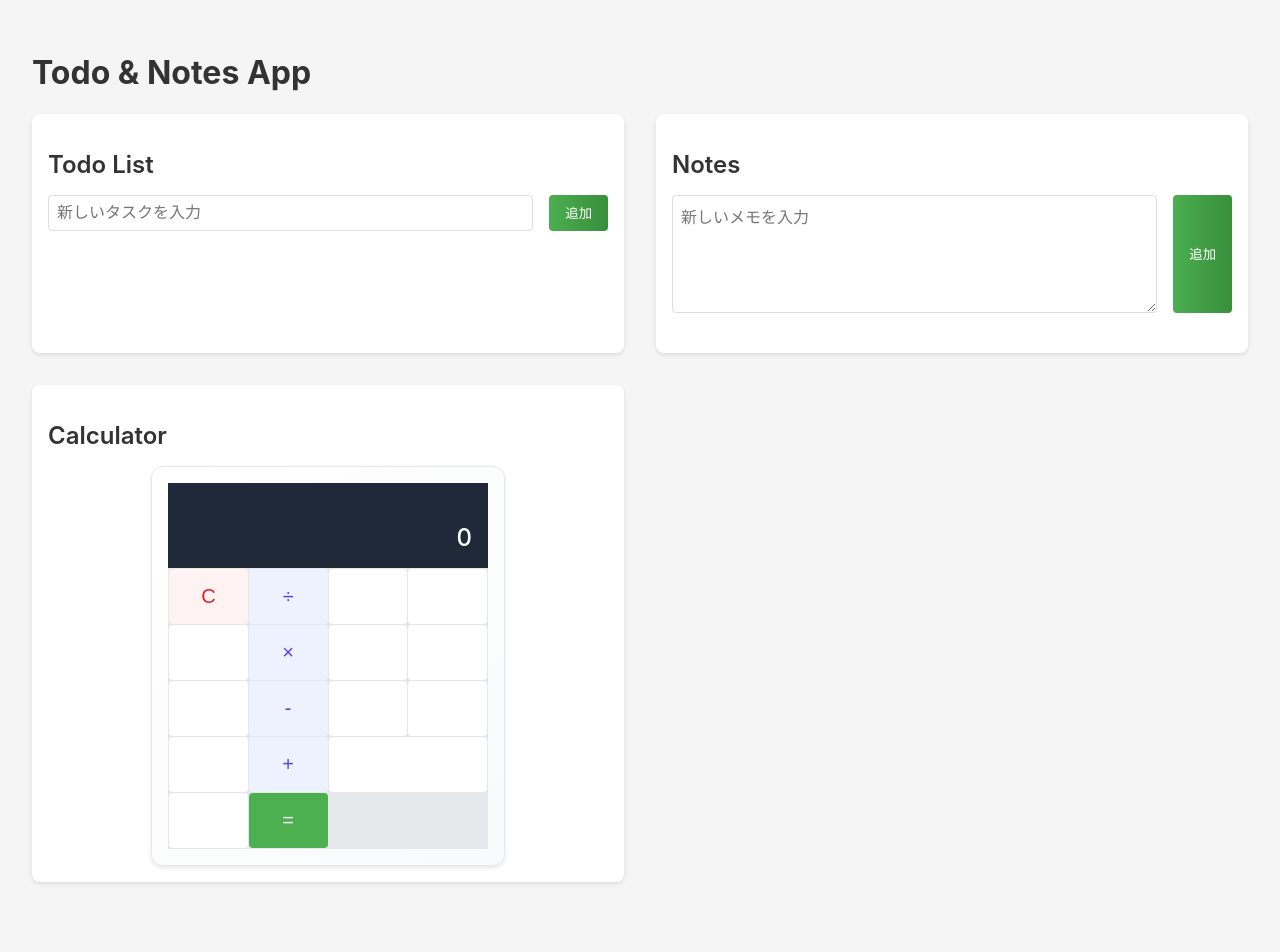
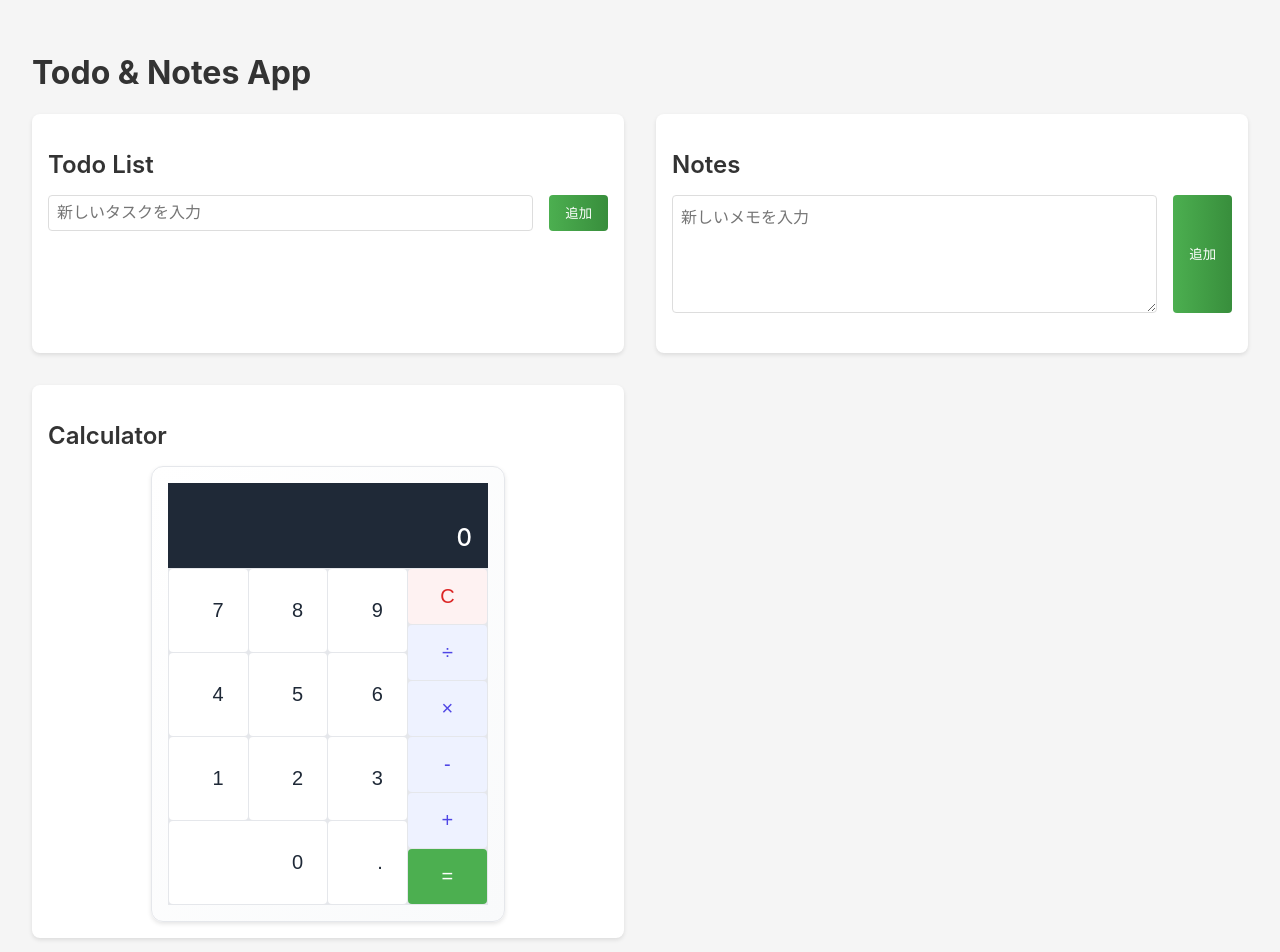
Before and after one commit to RyuhoW/TodoAndMemo, a React (Create React App) app: page / in a window 1280 px wide. Shown: the top 952 px of the page. Before the commit the page ends 914 px from the top, so only its background shows below. Built offline with nearby package versions, Linux system fonts and the light colour scheme.

Commit message:
style: reorganize calculator layout and update number colors

```diff
--- a/src/components/Calculator.tsx
+++ b/src/components/Calculator.tsx
@@ -53,23 +53,27 @@ const Calculator: React.FC = memo(() => {
         <div className="result">{display}</div>
       </div>
       <div className="calculator-buttons">
-        <button onClick={handleClear} className="button clear">C</button>
-        <button onClick={() => handleOperator('/')} className="button operator">÷</button>
+        <div className="number-pad">
           <button onClick={() => handleNumber('7')} className="button number">7</button>
           <button onClick={() => handleNumber('8')} className="button number">8</button>
           <button onClick={() => handleNumber('9')} className="button number">9</button>
-        <button onClick={() => handleOperator('*')} className="button operator">×</button>
           <button onClick={() => handleNumber('4')} className="button number">4</button>
           <button onClick={() => handleNumber('5')} className="button number">5</button>
           <button onClick={() => handleNumber('6')} className="button number">6</button>
-        <button onClick={() => handleOperator('-')} className="button operator">-</button>
           <button onClick={() => handleNumber('1')} className="button number">1</button>
           <button onClick={() => handleNumber('2')} className="button number">2</button>
           <button onClick={() => handleNumber('3')} className="button number">3</button>
-        <button onClick={() => handleOperator('+')} className="button operator">+</button>
           <button onClick={() => handleNumber('0')} className="button number zero">0</button>
           <button onClick={() => handleNumber('.')} className="button number">.</button>
+        </div>
+        <div className="operator-pad">
+          <button onClick={handleClear} className="button clear">C</button>
+          <button onClick={() => handleOperator('/')} className="button operator">÷</button>
+          <button onClick={() => handleOperator('*')} className="button operator">×</button>
+          <button onClick={() => handleOperator('-')} className="button operator">-</button>
+          <button onClick={() => handleOperator('+')} className="button operator">+</button>
           <button onClick={handleEqual} className="button equal">=</button>
+        </div>
       </div>
     </div>
   );
--- a/src/styles/_calculator.scss
+++ b/src/styles/_calculator.scss
@@ -30,10 +30,24 @@
 
   .calculator-buttons {
     display: grid;
-    grid-template-columns: repeat(4, 1fr);
+    grid-template-columns: 3fr 1fr;
     gap: 1px;
     background: $gray-200;
     padding: 1px;
+
+    .number-pad {
+      display: grid;
+      grid-template-columns: repeat(3, 1fr);
+      gap: 1px;
+      background: $gray-200;
+    }
+
+    .operator-pad {
+      display: grid;
+      grid-template-columns: 1fr;
+      gap: 1px;
+      background: $gray-200;
+    }
 
     button {
       border: none;
@@ -55,6 +69,7 @@
       &.number {
         text-align: right;
         padding-right: 1.5rem;
+        color: $gray-800;
       }
 
       &.operator {
```
Lines whose indentation alone changed are shown as unchanged.
